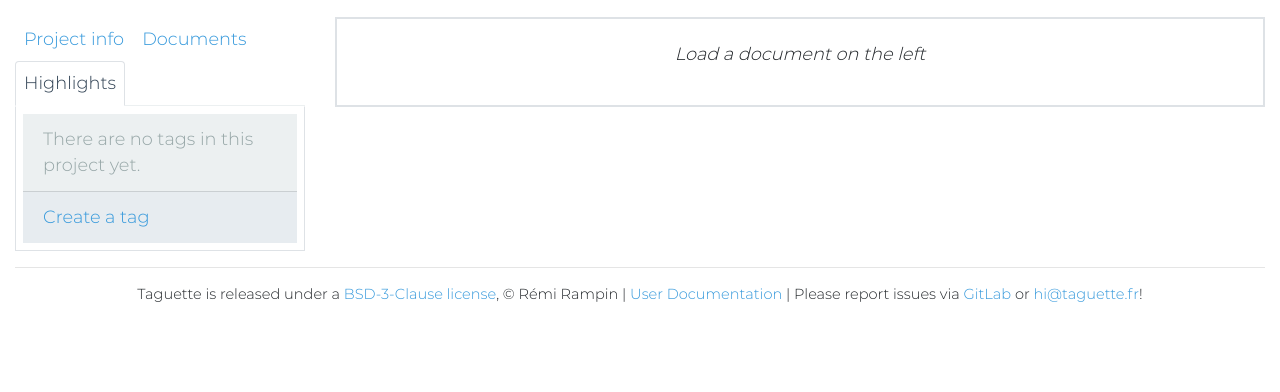
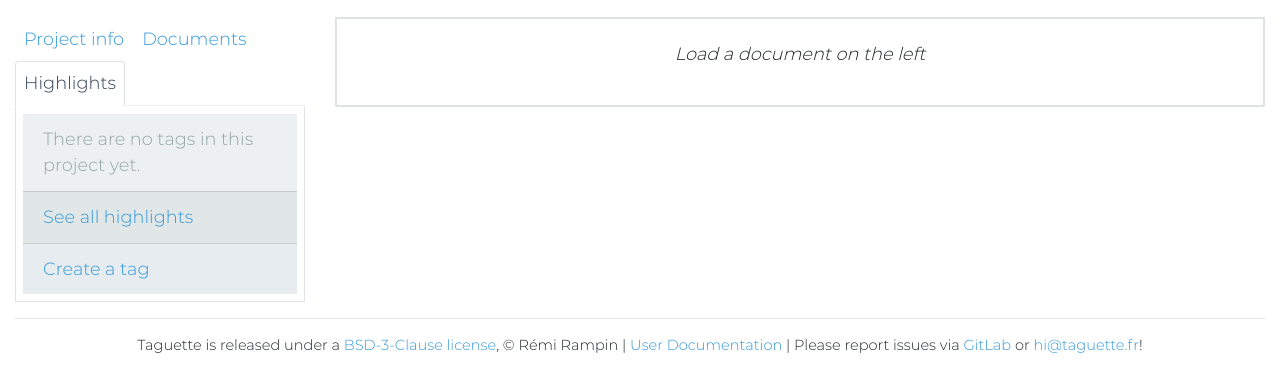
Before and after one commit to remram44/taguette, a Python web app: template taguette/templates/project.html in a window 1280 px wide, after a click on "Highlights". Shown: the part 75-467 px from the top of the page. Run offline with Jinja, Linux system fonts and the light colour scheme; the template is opened without the code that fills it: most values are stand-ins (such as "Sample title", 1, 10 or a date in 2020).

Commit message:
Add option to load all highlights (empty tag path)

```diff
--- a/taguette/static/js/taguette.js
+++ b/taguette/static/js/taguette.js
@@ -546,6 +546,8 @@ function linkTag(elem, tag_path) {
   });
 }
 
+linkTag(document.getElementById('load-all-tags'), '');
+
 function addTag(tag) {
   tags[tag.id] = tag;
   updateTagsList();
@@ -948,7 +950,7 @@ function loadTag(tag_path) {
     '/api/project/' + project_id + '/highlights/' + tag_path
   )
   .then(function(result) {
-    console.log("Loaded highlights for tag", tag_path);
+    console.log("Loaded highlights for tag", tag_path || "''");
     current_tag = tag_path;
     current_document = null;
     document_contents.innerHTML = '';
@@ -990,7 +992,7 @@ if(m) {
   loadDocument(parseInt(m[2]));
 }
 // Or a tag
-m = window.location.pathname.match(/\/project\/([0-9]+)\/highlights\/([^\/]+)/);
+m = window.location.pathname.match(/\/project\/([0-9]+)\/highlights\/([^\/]*)/);
 if(m) {
   loadTag(m[2]);
 }
--- a/taguette/templates/project.html
+++ b/taguette/templates/project.html
@@ -62,6 +62,7 @@
         <div class="tab-pane fade" id="tags" role="tabpanel" aria-labelledby="tags-tab">
           <ul class="list-group list-group-flush" id="tags-list">
             <li class="list-group-item disabled">Loading...</li>
+            <li id="load-all-tags" class="list-group-item list-group-item-secondary add-item-button"><a class="list-group-item-secondary" href="/project/{{ project.id }}/highlights/">See all highlights</a></li>
             <li class="list-group-item list-group-item-primary add-item-button"><a class="list-group-item-primary" href="javascript:createTag()">Create a tag</a></li>
           </ul>
         </div>
--- a/taguette/web.py
+++ b/taguette/web.py
@@ -920,7 +920,7 @@ def make_app(db_url, multiuser, register_enabled=True, debug=False):
             URLSpec('/project/([0-9]+)', Project, name='project'),
             URLSpec('/project/([0-9]+)/document/[0-9]+', Project,
                     name='project_doc'),
-            URLSpec('/project/([0-9]+)/highlights/[^/]+', Project,
+            URLSpec('/project/([0-9]+)/highlights/[^/]*', Project,
                     name='project_tag'),
 
             # Export options
@@ -932,7 +932,7 @@ def make_app(db_url, multiuser, register_enabled=True, debug=False):
                     '([^/]+)\\.([a-z0-9]{2,4})',
                     ExportDocument, name='export_document'),
             URLSpec('/project/([0-9]+)/export/highlights/'
-                    '([^/]+)\\.([a-z0-3]{2,4})',
+                    '([^/]*)\\.([a-z0-3]{2,4})',
                     ExportHighlightsDoc, name='export_highlights_doc'),
 
             # API
@@ -946,7 +946,7 @@ def make_app(db_url, multiuser, register_enabled=True, debug=False):
             URLSpec(
                 '/api/project/([0-9]+)/document/([0-9]+)/highlight/([0-9]+)',
                 HighlightUpdate),
-            URLSpec('/api/project/([0-9]+)/highlights/([^/]+)', Highlights),
+            URLSpec('/api/project/([0-9]+)/highlights/([^/]*)', Highlights),
             URLSpec('/api/project/([0-9]+)/tag/new', TagAdd),
             URLSpec('/api/project/([0-9]+)/tag/([0-9]+)', TagUpdate),
             URLSpec('/api/project/([0-9]+)/events', ProjectEvents),
```
